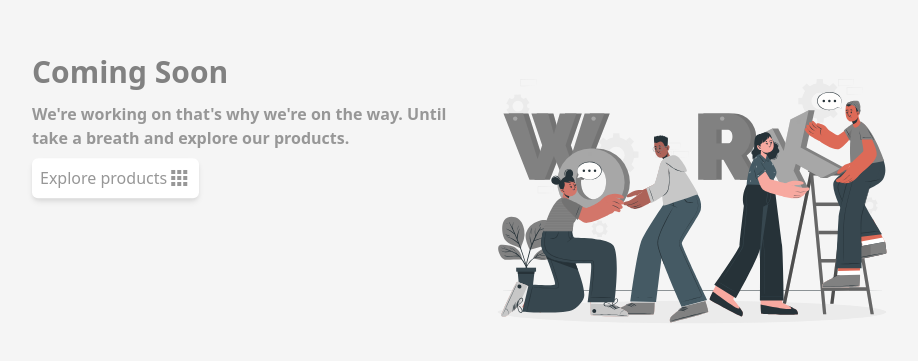
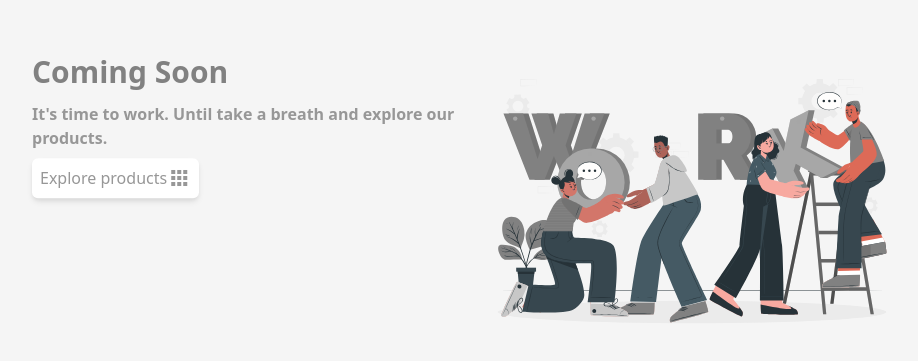
Before and after one commit to bwyx/g-intention, a Next.js app: page / in a window 1280 px wide. Shown: the part 201-562 px from the top of the page, without its empty margins (168-1086 px from the left). Built offline with nearby package versions, Linux system fonts and the light colour scheme.

Commit message:
Start - Re-design

```diff
--- a/src/components/under-construction/UnderConstruction.js
+++ b/src/components/under-construction/UnderConstruction.js
@@ -11,7 +11,7 @@ const UnderConstruction = () => {
                     <div>
                         <div className="coming-soon-container">
                             <h1>Coming Soon</h1>
-                            <h6>We're working on that's why we're on the way.
+                            <h6>It's time to work.
                                 Until take a breath and explore our products.</h6>
                      <Link href="https://gogomet.com/">
                         <button>Explore products<span className="material-icons-round">apps</span></button>
```
